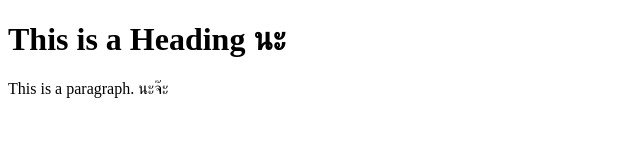
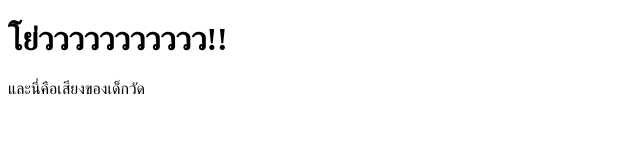
Before and after one commit to anuwat02/maskml, a plain HTML site: page index.html in a window 1280 px wide. Shown: the whole page, without its empty margins (0-640 px from the left). Drawn offline with Linux system fonts and the light colour scheme.

Commit message:
Update index.html

```diff
--- a/index.html
+++ b/index.html
@@ -5,8 +5,8 @@
 </head>
 <body>
 
-<h1>This is a Heading นะ</h1>
-<p>This is a paragraph. นะจ๊ะ</p>
+<h1>โย่ววววววววววว!!</h1>
+<p>และนี่คือเสียงของเด็กวัด</p>
 
 </body>
 </html>
```
